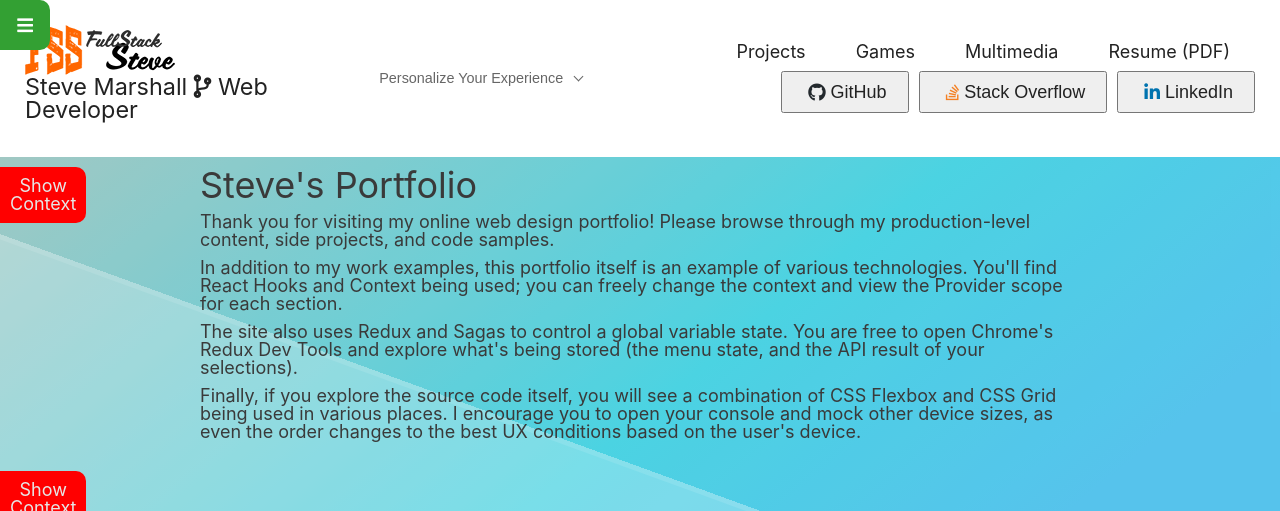
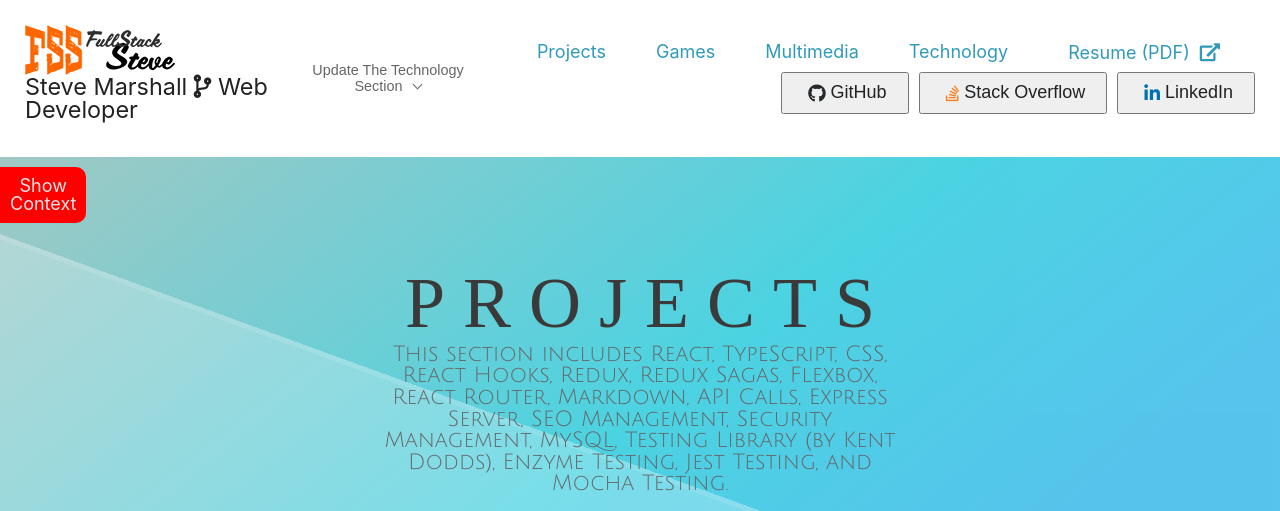
Before and after one commit to SteveSonoa/portfolio, a React (Create React App) app: page / in a window 1280 px wide. Shown: the top 511 px of the page. Built offline with nearby package versions, Linux system fonts and the light colour scheme; a web font is replaced by a local one.

Commit message:
Updated menu links. Added Technology section for Axios calls. Updated menu. Added Resume link.

```diff
--- a/src/App.css
+++ b/src/App.css
@@ -327,6 +327,7 @@ span.error::after {
 .ddwtContainer {
 	max-width: 90%;
 	position: relative;
+	margin-left: 10px;
 }
 
 .ddwtContainer .ddwtButton {
@@ -467,6 +468,21 @@ a.no-style:hover {
 }
 
 /**
+ *	LoadingStatus
+ */
+.loading-status {
+	display: flex;
+	align-items: center;
+	justify-content: center;
+}
+
+.loading-status .loading-icon,
+.loading-message .loading-message {
+	margin: 25px;
+	font-size: 3em;
+}
+
+/**
  *	Menu
  */
 .menu {
@@ -574,6 +590,11 @@ a.no-style:hover {
 .navbar .selector,
 .navbar .menu-items {
 	flex: 1 1 33%;
+}
+
+.navbar .selector {
+	display: flex;
+	align-items: center;
 }
 
 .navbar .menu-items {
@@ -948,3 +969,20 @@ input.op-input {
 .game-layout .game-description {
 	padding: 0 10px;
 }
+
+/* PAGES */
+
+/**
+ *	TECHNOLOGY
+ */
+.technology-images {
+	display: flex;
+	flex-flow: row wrap;
+	align-items: flex-start;
+	justify-content: space-evenly;
+}
+
+.technology-images .image-container {
+	width: 22%;
+	margin-bottom: 25px;
+}
--- a/src/App.js
+++ b/src/App.js
@@ -2,15 +2,9 @@ import React from 'react';
 import { BrowserRouter as Router, Route, Switch } from 'react-router-dom';
 
 import {
-	// Button,
 	Image,
 	LinkRenderer,
-	Menu,
-	Navbar,
-	// Modal,
-	// PageHeader,
-	Text,
-	// YouTube
+	Navbar
 } from './components';
 import StyleProvider from './hooks/styleContext';
 import Home from './pages/Home';
@@ -18,29 +12,23 @@ import NoMatch from './pages/NoMatch';
 import logo from './logo.svg';
 import './App.css';
 
-const App = () => (
+const App = () => {
+
+	return (
 		<Router>
 			<div className="app no-margin">
-			<Menu />
 				<div className={`page-content-background`}>
 					<Image src={logo} className="App-logo" alt="logo" title="Cool" text="This is super cool!" />
 					<div className="stripe" />
 				</div>
 				<Navbar />
 				<div className={`page-content`}>
-				<StyleProvider className="header">
-					<Text tag='h1'>Steve's Portfolio</Text>
-					<Text tag='p'>Thank you for visiting my online web design portfolio! Please browse through my production-level content, side projects, and code samples.</Text>
-					<Text tag='p'>In addition to my work examples, this portfolio itself is an example of various technologies. You'll find React Hooks and Context being used; you can freely change the context and view the Provider scope for each section.</Text>
-					<Text tag='p'>The site also uses Redux and Sagas to control a global variable state. You are free to open Chrome's Redux Dev Tools and explore what's being stored (the menu state, and the API result of your selections).</Text>
-					<Text tag='p'>Finally, if you explore the source code itself, you will see a combination of CSS Flexbox and CSS Grid being used in various places. I encourage you to open your console and mock other device sizes, as even the order changes to the best UX conditions based on the user's device.</Text>
-				</StyleProvider>
 					<Switch>
 						<Route exact path="/" component={Home} />
 						<Route exact path="/games" component={Home} />
 						<Route exact path="/multimedia" component={Home} />
 						<Route exact path="/projects" component={Home} />
-					<Route exact path="/testing" component={Home} />
+						<Route exact path="/technology" component={Home} />
 						<Route component={NoMatch} />
 					</Switch>
 					<div className="footer">
@@ -51,6 +39,7 @@ const App = () => (
 				</div>
 			</div>
 		</Router>
-);
+	)
+};
 
 export default App;
--- /dev/null
+++ b/src/components/LoadingStatus.js
@@ -0,0 +1,28 @@
+import React from 'react';
+import PropTypes from 'prop-types';
+
+import { Text } from './';
+
+export const LoadingStatus = ({ error, errorDetail }) => {
+    const icon = error ? 'fas fa-exclamation-triangle' : 'fas fa-circle-notch fa-spin';
+    const message = errorDetail || 'Loading...';
+
+    return (
+        <div className='loading-status'>
+            <i className={`loading-icon ${icon}`} />
+            <Text tag='h2' className='loading-message'>{message}</Text>
+        </div>
+    );
+}
+
+LoadingStatus.propTypes = {
+    error: PropTypes.bool,
+    errorDetail: PropTypes.string
+};
+
+LoadingStatus.defaultProps = {
+    error: false,
+    errorDetail: ''
+};
+
+export default LoadingStatus;
--- a/src/components/Navbar.js
+++ b/src/components/Navbar.js
@@ -2,10 +2,11 @@ import React from 'react';
 import PropTypes from 'prop-types';
 import { connect } from 'react-redux';
 
-import { DropdownContainer, Image, SocialMediaButton, Text } from '../components';
-import { fetchGiphyImages } from '../reducers/giphyReducer';
+import { DropdownContainer, Image, LinkRenderer, SocialMediaButton, Text } from '../components';
+import { fetchGiphyImages, resetGiphyStatus } from '../reducers/giphyReducer';
+import { dropdownOptions } from '../lib/helpers';
 
-export const Navbar = ({ fetchGiphyImages }) => {
+export const Navbar = ({ fetchGiphyImages, giphy, resetGiphyStatus }) => {
     return (
         <div className='navbar'>
             <div className='info'>
@@ -13,25 +14,23 @@ export const Navbar = ({ fetchGiphyImages }) => {
                 <Text tag='h3' className="name">Steve Marshall <i className="fas fa-code-branch" /> Web Developer</Text>
             </div>
             <div className='selector'>
+                {giphy.loading && <span className='loading'><i className="fas fa-sync-alt" /></span>}
+                {giphy.success && <span className='success pointer' onClick={resetGiphyStatus} />}
+                {giphy.error && <span className='error pointer' onClick={resetGiphyStatus} />}
                 <DropdownContainer
-                    title='Personalize Your Experience'
-                    options={[
-                        { name: 'Cats', value: 'cat kitten lion' },
-                        { name: 'Marvel', value: 'marvel mcu ironman hulk' },
-                        { name: 'Star Wars', value: 'starwars yoda darth kenobi xwing' },
-                        { name: 'Disney', value: 'disney disneyland mickey pluto donald' }
-                    ]}
+                    title='Update The Technology Section'
+                    options={dropdownOptions}
                     action={fetchGiphyImages}
                 />
-
             </div>
             <div className='menu-items'>
                 <div className='top'>
                     <ul>
-                        <li>Projects</li>
-                        <li>Games</li>
-                        <li>Multimedia</li>
-                        <li>Resume (PDF)</li>
+                        <li><LinkRenderer to='/projects'>Projects</LinkRenderer></li>
+                        <li><LinkRenderer to='/games'>Games</LinkRenderer></li>
+                        <li><LinkRenderer to='/multimedia'>Multimedia</LinkRenderer></li>
+                        <li><LinkRenderer to='/technology'>Technology</LinkRenderer></li>
+                        <li><LinkRenderer to='/SteveMarshall-Resume.pdf'>Resume (PDF)</LinkRenderer></li>
                     </ul>
                 </div>
                 <div className='bottom'>
@@ -45,11 +44,18 @@ export const Navbar = ({ fetchGiphyImages }) => {
 };
 
 Navbar.propTypes = {
-    fetchGiphyImages: PropTypes.func.isRequired
+    fetchGiphyImages: PropTypes.func.isRequired,
+    giphy: PropTypes.shape({
+        data: PropTypes.arrayOf(PropTypes.string),
+        error: PropTypes.bool,
+        success: PropTypes.bool,
+        errorDetail: PropTypes.string
+    }).isRequired,
+    resetGiphyStatus: PropTypes.func.isRequired
 };
 
 const mapStateToProps = ({ giphy }) => ({
 	giphy
 });
 
-export default connect(mapStateToProps, { fetchGiphyImages })(Navbar);
+export default connect(mapStateToProps, { fetchGiphyImages, resetGiphyStatus })(Navbar);
--- a/src/components/index.js
+++ b/src/components/index.js
@@ -3,6 +3,7 @@ import DropdownContainer from './DropdownContainer';
 import Features from './Features';
 import Image from './Image';
 import LinkRenderer from './LinkRenderer';
+import LoadingStatus from './LoadingStatus';
 import Menu from './Menu';
 import Modal from './Modal';
 import Navbar from './Navbar';
@@ -21,6 +22,7 @@ export {
     Features,
     Image,
     LinkRenderer,
+    LoadingStatus,
     Menu,
     Modal,
     Navbar,
--- a/src/hooks/styleContext.js
+++ b/src/hooks/styleContext.js
@@ -2,7 +2,6 @@ import React, { createContext, useContext, useReducer } from 'react';
 import PropTypes from 'prop-types';
 
 import { Styles } from '../lib/constants';
-import { Text } from '../components';
 
 const StyleStateContext = createContext();
 const StyleDispatchContext = createContext();
--- a/src/lib/constants.js
+++ b/src/lib/constants.js
@@ -2,7 +2,9 @@ export const PageTitles = {
     games: 'Games',
     multimedia: 'Multimedia',
     projects: 'Projects',
-    testing: 'Testing'
+    testing: 'Testing',
+    technology: 'Technology',
+    root: '/'
 };
 
 export const Tags = {
@@ -30,6 +32,7 @@ export const AvailableFeatures = {
     router: 'React Router',
     timer: 'Timers',
     md: 'Markdown',
+    axios: 'Axios',
     adobe: {
         premiere: 'Adobe Premiere',
         ps: 'Adobe Photoshop',
--- a/src/pages/Home.js
+++ b/src/pages/Home.js
@@ -4,7 +4,7 @@ import { Route } from 'react-router-dom';
 import Games from './Games';
 import Multimedia from './Multimedia';
 import Projects from './Projects';
-// import Testing from './Testing';
+import Technology from './Technology';
 
 export const Home = () => (
     <>
@@ -14,11 +14,11 @@ export const Home = () => (
         <Route exact path="/" component={Games} />
         <Route exact path="/games" component={Games} />
 
-        {/* <Route exact path="/" component={Testing} />
-        <Route exact path="/testing" component={Testing} /> */}
-
         <Route exact path="/" component={Multimedia} />
         <Route exact path="/multimedia" component={Multimedia} />
+
+        <Route exact path="/" component={Technology} />
+        <Route exact path="/technology" component={Technology} />
     </>
 );
 
--- /dev/null
+++ b/src/pages/Technology.js
@@ -0,0 +1,44 @@
+import React from 'react';
+import PropTypes from 'prop-types';
+import { connect } from 'react-redux';
+
+import { AvailableFeatures } from '../lib/constants';
+import StyleProvider from '../hooks/styleContext';
+import  { Image, LoadingStatus, PageHeader } from '../components';
+
+export const Technology = ({ giphy }) => {
+    const { react, css, flex, axios, api, redux, saga } = AvailableFeatures;
+    const features = [react, api, axios, redux, saga, css, flex];
+
+    return (
+        <StyleProvider className="header">
+            <PageHeader
+                title="Technology"
+                slug="technology"
+                features={features}
+            />
+            {giphy.loading || giphy.error ? <LoadingStatus {...giphy} /> : (
+                <div className='technology-images'>
+                    {giphy.data.map(g => <Image src={g} alt='Giphy' />)}
+                </div>
+            )}
+        </StyleProvider>
+
+    );
+}
+
+Technology.propTypes = {
+    giphy: PropTypes.shape({
+        data: PropTypes.arrayOf(PropTypes.string).isRequired,
+        error: PropTypes.bool.isRequired,
+        errorDetail: PropTypes.string,
+        loading: PropTypes.bool.isRequired,
+        success: PropTypes.bool.isRequired
+    })
+};
+
+const mapStateToProps = ({ giphy }) => ({
+    giphy
+});
+
+export default connect(mapStateToProps)(Technology);
--- a/src/reducers/giphyReducer.js
+++ b/src/reducers/giphyReducer.js
@@ -2,6 +2,8 @@
 export const FETCH_GIPHY_IMAGES = 'FETCH_GIPHY_IMAGES';
 export const FETCH_GIPHY_IMAGES_SUCCESS = 'FETCH_GIPHY_IMAGES_SUCCESS';
 export const FETCH_GIPHY_IMAGES_ERROR = 'FETCH_GIPHY_IMAGES_ERROR';
+
+export const RESET_GIPHY_STATUS = 'RESET_GIPHY_STATUS';
 
 export const initialState = {
     data: [],
@@ -15,6 +17,10 @@ export const initialState = {
 export const fetchGiphyImages = (arr) => ({
     type: FETCH_GIPHY_IMAGES,
     searchTerms: arr.map(item => item.value).join(' ')
+});
+
+export const resetGiphyStatus = () => ({
+    type: RESET_GIPHY_STATUS
 });
 
 // Reducers
@@ -41,6 +47,13 @@ export const reduceSuccess = (state, data) => ({
     success: true
 });
 
+export const reduceResetStatus = state => ({
+    ...state,
+    error: false,
+    loading: false,
+    success: false
+})
+
 export default function(state = initialState, action) {
 	switch (action.type) {
 		case FETCH_GIPHY_IMAGES:
@@ -49,7 +62,9 @@ export default function(state = initialState, action) {
 			return reduceError(state, action);
 		case FETCH_GIPHY_IMAGES_SUCCESS:
 			return reduceSuccess(state, action.payload);
-		default:
+        case RESET_GIPHY_STATUS:
+            return reduceResetStatus(state);
+        default:
 			return state;
 	}
 }
--- a/src/sagas/giphySagas.js
+++ b/src/sagas/giphySagas.js
@@ -8,7 +8,7 @@ const giphyKey = '6g4Yoiy68x5SM9ZJOTbrTJ6TaGNg783E';
 // const giphyKey = '6g4Yoiy65SM9ZJOTbrTJ6TaGNg783E';
 
 // GET GIPHY IMAGES
-export function dofetchGiphyImages(searchTerms, numResults = 10) {
+export function dofetchGiphyImages(searchTerms, numResults = 8) {
 	return axios
         .get(`https://api.giphy.com/v1/gifs/search?api_key=${giphyKey}&q=${searchTerms}&limit=${numResults}&offset=${Math.floor(Math.random() * 20)}&rating=G&lang=en`)
 		.then(res => res.data.data.map(img => img.images.original.url))
```
Also changed, not shown: src/lib/helpers.js, 1 other file (tests, documents, lock files or other folders). Lines whose indentation alone changed are shown as unchanged.
